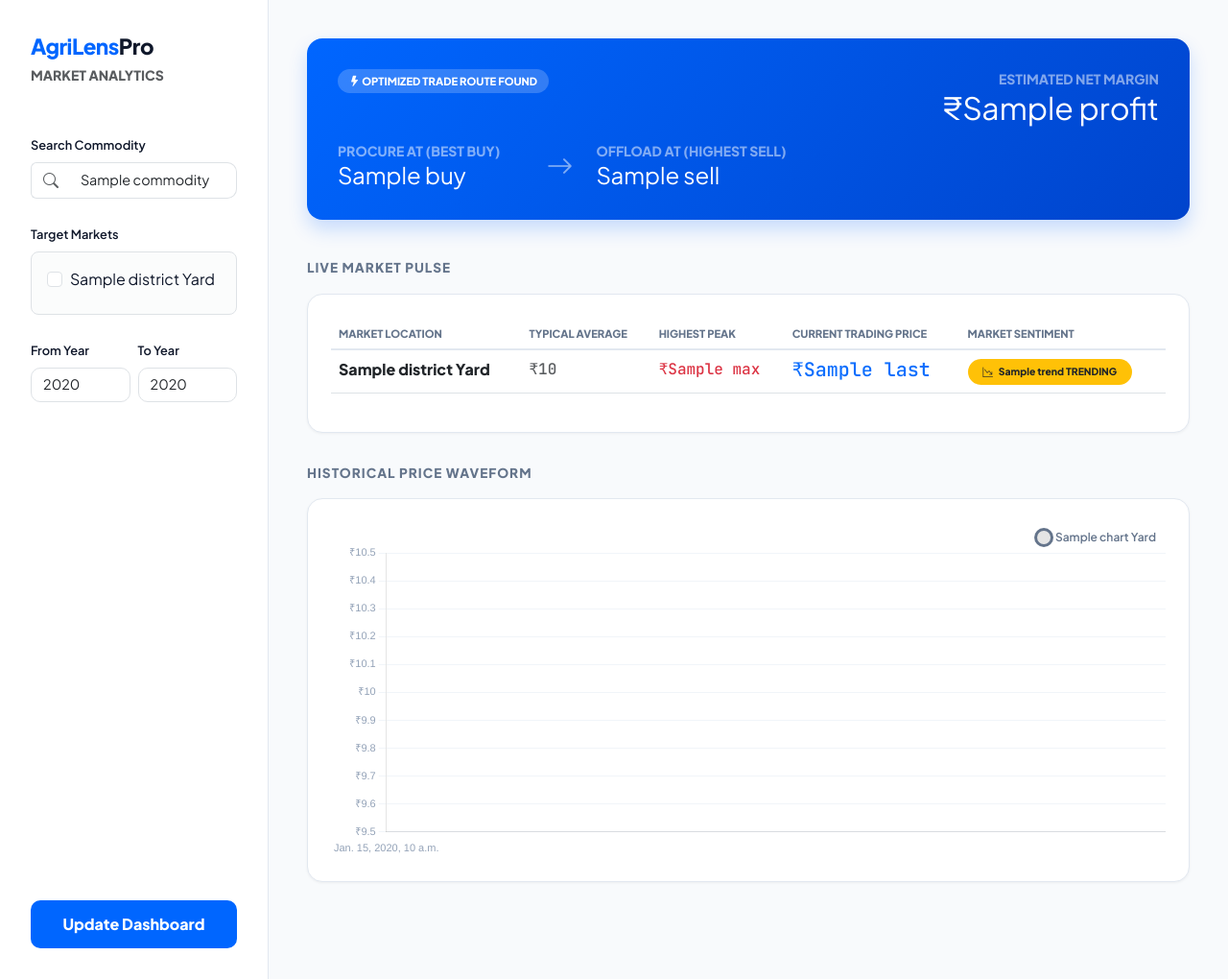
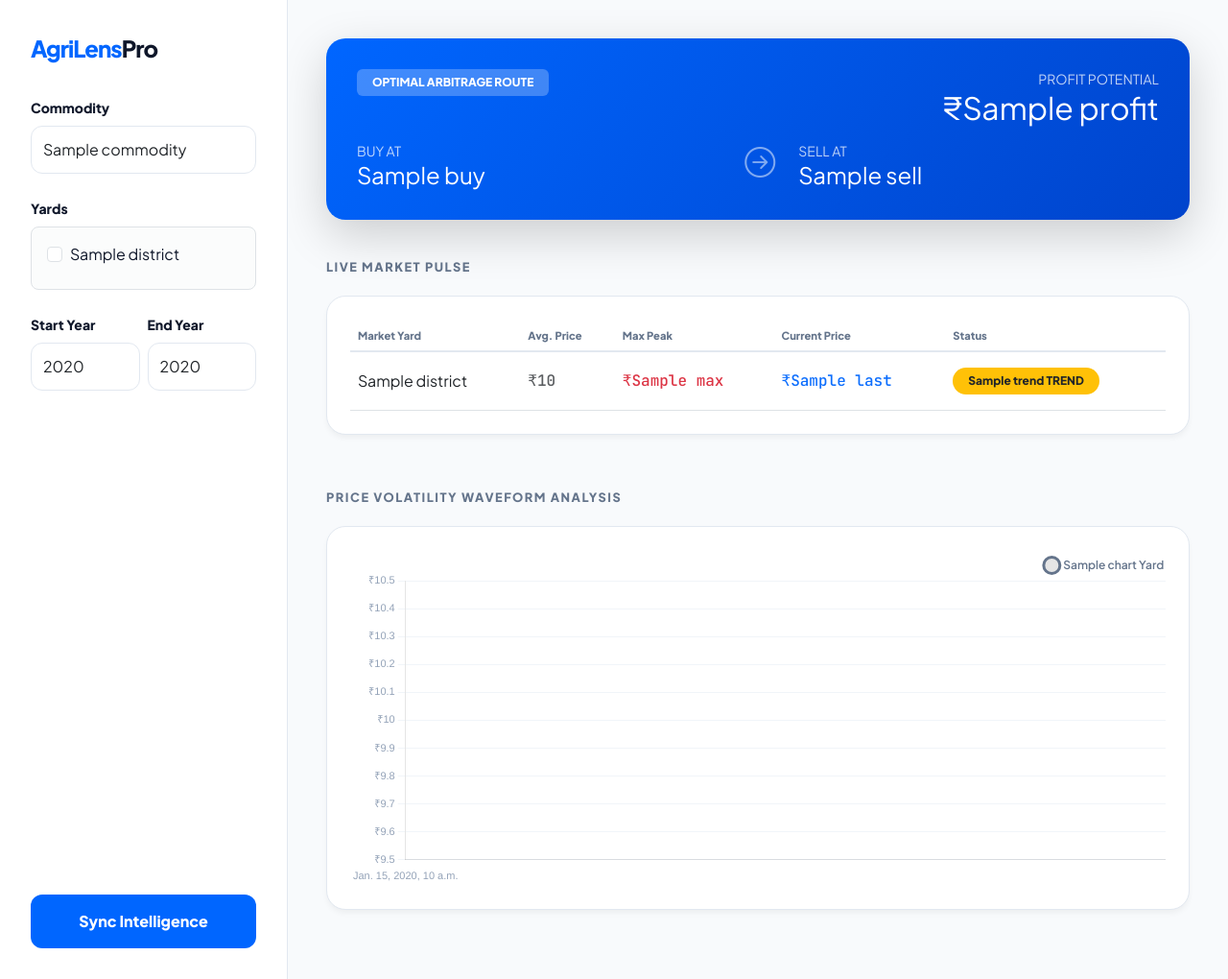
Before and after one commit to DarshanKaladiya/Python-Scripting, a Django app: template market_api_project/market_ui/market_app/templates/comparison_chart.html in a window 1280 px wide. Shown: the whole page at 96% size. Run offline with Django 5.2, Linux system fonts and the light colour scheme; the template is opened without the code that fills it: most values are stand-ins (such as "Sample title", 1, 10 or a date in 2020).

Commit message:
do change for multilanguage problem

```diff
--- a/market_api_project/market_ui/market_app/templates/comparison_chart.html
+++ b/market_api_project/market_ui/market_app/templates/comparison_chart.html
@@ -18,7 +18,6 @@
             --text-dark: #0f172a;
             --text-muted: #64748b;
             --border-soft: #e2e8f0;
-            --success-green: #10b981;
         }
 
         body {
@@ -26,68 +25,61 @@
             font-family: 'Plus Jakarta Sans', sans-serif; display: flex; height: 100vh; overflow: hidden;
         }
 
+        /* SIDEBAR */
         .sidebar {
-            width: 280px; background: var(--card-bg); border-right: 1px solid var(--border-soft);
+            width: 300px; background: var(--card-bg); border-right: 1px solid var(--border-soft);
             display: flex; flex-direction: column; padding: 2rem; z-index: 1000;
         }
 
-        .brand-name { font-weight: 800; font-size: 1.4rem; color: var(--accent-blue); letter-spacing: -0.5px; }
+        .brand-name { font-weight: 800; font-size: 1.5rem; color: var(--accent-blue); letter-spacing: -1px; margin-bottom: 2rem; }
 
+        /* MAIN CONTENT AREA */
         .stage { flex: 1; overflow-y: auto; padding: 2.5rem; }
 
-        /* --- UPDATED CARDS & SECTIONS --- */
         .zenith-card {
             background: var(--card-bg); border: 1px solid var(--border-soft);
-            border-radius: 16px; padding: 1.5rem; margin-bottom: 2rem; box-shadow: 0 1px 3px rgba(0,0,0,0.05);
+            border-radius: 20px; padding: 1.5rem; margin-bottom: 2rem; box-shadow: 0 4px 6px -1px rgba(0,0,0,0.05);
         }
 
-        /* NEW ARBITRAGE DESIGN */
+        /* SMART TRADE SECTION */
         .smart-trade-card {
             background: linear-gradient(135deg, #0066ff 0%, #0044cc 100%);
-            color: white; border: none; border-radius: 16px; padding: 2rem;
-            margin-bottom: 2.5rem; box-shadow: 0 10px 20px rgba(0, 102, 255, 0.2);
+            color: white; border: none; border-radius: 20px; padding: 2rem;
+            margin-bottom: 2.5rem; position: relative; overflow: hidden;
         }
 
-        .trade-badge {
-            background: rgba(255,255,255,0.2); color: white; padding: 4px 12px;
-            border-radius: 50px; font-size: 0.7rem; font-weight: 700; text-transform: uppercase;
-        }
+        .section-header { font-weight: 700; font-size: 0.8rem; color: var(--text-muted); text-transform: uppercase; letter-spacing: 1.5px; margin-bottom: 1.2rem; }
 
-        .section-header { font-weight: 700; font-size: 0.85rem; color: var(--text-muted); text-transform: uppercase; letter-spacing: 1px; margin-bottom: 1rem; }
-
-        /* INPUTS */
-        .form-label { font-weight: 600; font-size: 0.8rem; color: var(--text-dark); }
-        .form-control { border-radius: 10px; font-size: 0.9rem; }
-        .btn-update { background: var(--accent-blue); color: white; font-weight: 700; border-radius: 10px; padding: 0.8rem; border: none; }
+        /* INPUT STYLING */
+        .form-control { border-radius: 12px; padding: 0.75rem; border: 1px solid var(--border-soft); }
+        .btn-update { background: var(--accent-blue); color: white; font-weight: 700; border-radius: 12px; padding: 1rem; border: none; transition: 0.3s; cursor: pointer; }
+        .btn-update:hover { background: #0052cc; transform: translateY(-2px); }
 
         .mono { font-family: 'JetBrains Mono', monospace; }
-        .table thead th { font-size: 0.7rem; color: var(--text-muted); text-transform: uppercase; border-bottom: 2px solid var(--border-soft); }
+
+        /* TABLE STYLING */
+        .table thead th { font-size: 0.7rem; color: var(--text-muted); border-bottom: 2px solid var(--border-soft); }
+        .table tbody td { padding: 1rem 0.5rem; vertical-align: middle; }
     </style>
 </head>
 <body>
 
     <div class="sidebar">
-        <div class="brand-area mb-5">
-            <div class="brand-name">AgriLens<span style="color:var(--text-dark)">Pro</span></div>
-            <small class="text-muted fw-bold">MARKET ANALYTICS</small>
-        </div>
+        <div class="brand-name">AgriLens<span style="color:var(--text-dark)">Pro</span></div>
 
         <form method="GET" class="d-flex flex-column h-100">
             <div class="mb-4">
-                <label class="form-label">Search Commodity</label>
-                <div class="input-group">
-                    <span class="input-group-text bg-white border-end-0"><i class="bi bi-search text-muted"></i></span>
-                    <input type="text" name="commodity" class="form-control border-start-0" value="{{ commodity }}" placeholder="Search Asset...">
-                </div>
+                <label class="fw-bold mb-2 small">Commodity</label>
+                <input type="text" name="commodity" class="form-control" value="{{ commodity }}" placeholder="e.g. Wheat, Cotton">
             </div>
 
             <div class="mb-4">
-                <label class="form-label">Target Markets</label>
+                <label class="fw-bold mb-2 small">Yards</label>
                 <div class="p-3 border rounded-3 bg-light bg-opacity-50">
                     {% for d in all_districts %}
                     <div class="form-check mb-2">
                         <input class="form-check-input" type="checkbox" name="districts" value="{{ d }}" id="chk_{{ d }}" {% if d in selected_districts %}checked{% endif %}>
-                        <label class="form-check-label fw-600" for="chk_{{ d }}">{{ d }} Yard</label>
+                        <label class="form-check-label fw-600" for="chk_{{ d }}">{{ d }}</label>
                     </div>
                     {% endfor %}
                 </div>
@@ -95,38 +87,44 @@
 
             <div class="row g-2 mb-4">
                 <div class="col-6">
-                    <label class="form-label">From Year</label>
+                    <label class="fw-bold mb-2 small">Start Year</label>
                     <input type="number" name="start_year" class="form-control" value="{{ start_year }}">
                 </div>
                 <div class="col-6">
-                    <label class="form-label">To Year</label>
+                    <label class="fw-bold mb-2 small">End Year</label>
                     <input type="number" name="end_year" class="form-control" value="{{ end_year }}">
                 </div>
             </div>
 
-            <button type="submit" class="btn btn-update w-100 mt-auto">Update Dashboard</button>
+            <button type="submit" class="btn btn-update w-100 mt-auto">Sync Intelligence</button>
         </form>
     </div>
 
     <div class="stage">
 
+        {% if api_error %}
+        <div class="alert alert-warning border-0 shadow-sm mb-4">
+            <i class="bi bi-exclamation-triangle-fill me-2"></i> {{ api_error }}
+        </div>
+        {% endif %}
+
         {% if arbitrage %}
-        <div class="smart-trade-card">
+        <div class="smart-trade-card shadow-lg">
             <div class="d-flex justify-content-between align-items-start mb-3">
-                <span class="trade-badge"><i class="bi bi-lightning-fill"></i> Optimized Trade Route Found</span>
+                <span class="badge bg-white bg-opacity-25 px-3 py-2">OPTIMAL ARBITRAGE ROUTE</span>
                 <div class="text-end">
-                    <div class="small text-white-50 fw-bold">ESTIMATED NET MARGIN</div>
+                    <div class="small opacity-75">PROFIT POTENTIAL</div>
                     <h2 class="fw-800 mb-0">₹{{ arbitrage.profit }}</h2>
                 </div>
             </div>
             <div class="d-flex align-items-center">
-                <div class="me-4">
-                    <div class="small text-white-50 fw-bold">PROCURE AT (BEST BUY)</div>
+                <div class="flex-grow-1">
+                    <div class="small opacity-75">BUY AT</div>
                     <div class="h4 fw-800 mb-0">{{ arbitrage.buy }}</div>
                 </div>
-                <i class="bi bi-arrow-right h3 mb-0 mx-4 opacity-50"></i>
-                <div>
-                    <div class="small text-white-50 fw-bold">OFFLOAD AT (HIGHEST SELL)</div>
+                <i class="bi bi-arrow-right-circle h2 px-4 opacity-50"></i>
+                <div class="flex-grow-1">
+                    <div class="small opacity-75">SELL AT</div>
                     <div class="h4 fw-800 mb-0">{{ arbitrage.sell }}</div>
                 </div>
             </div>
@@ -134,31 +132,30 @@
         {% endif %}
 
         <div class="row">
-            <div class="col-12">
+            <div class="col-12 mb-4">
                 <div class="section-header">Live Market Pulse</div>
                 <div class="zenith-card">
                     <div class="table-responsive">
-                        <table class="table">
+                        <table class="table mb-0">
                             <thead>
                                 <tr>
-                                    <th>Market Location</th>
-                                    <th>Typical Average</th>
-                                    <th>Highest Peak</th>
-                                    <th>Current Trading Price</th>
-                                    <th>Market Sentiment</th>
+                                    <th>Market Yard</th>
+                                    <th>Avg. Price</th>
+                                    <th>Max Peak</th>
+                                    <th>Current Price</th>
+                                    <th>Status</th>
                                 </tr>
                             </thead>
                             <tbody>
                                 {% for s in summary_stats %}
                                 <tr>
-                                    <td class="fw-bold">{{ s.district }} Yard</td>
+                                    <td class="fw-800">{{ s.district }}</td>
                                     <td class="mono text-muted">₹{{ s.avg }}</td>
                                     <td class="mono text-danger">₹{{ s.max }}</td>
-                                    <td class="mono fw-800 text-primary h5 mb-0">₹{{ s.last }}</td>
+                                    <td class="mono fw-800 text-primary">₹{{ s.last }}</td>
                                     <td>
-                                        <span class="badge {% if s.trend == 'UP' %}bg-success{% else %}bg-warning text-dark{% endif %} rounded-pill px-3 py-2" style="font-size: 0.65rem;">
-                                            <i class="bi {% if s.trend == 'UP' %}bi-graph-up-arrow{% else %}bi-graph-down-arrow{% endif %} me-1"></i>
-                                            {{ s.trend }} TRENDING
+                                        <span class="badge {% if s.trend == 'UP' %}bg-success{% else %}bg-warning text-dark{% endif %} px-3 py-2 rounded-pill">
+                                            {{ s.trend }} TREND
                                         </span>
                                     </td>
                                 </tr>
@@ -170,8 +167,8 @@
             </div>
 
             <div class="col-12">
-                <div class="section-header">Historical Price Waveform</div>
-                <div class="zenith-card" style="height: 400px;">
+                <div class="section-header">Price Volatility Waveform Analysis</div>
+                <div class="zenith-card" style="min-height: 400px;">
                     <canvas id="marketChart"></canvas>
                 </div>
             </div>
--- a/market_api_project/market_ui/market_app/urls.py
+++ b/market_api_project/market_ui/market_app/urls.py
@@ -3,5 +3,5 @@
 
 urlpatterns = [
     # Change 'views.dashboard' to 'views.price_comparison_chart'
-    path('', views.price_comparison_chart, name='comparison_chart'),
+    path('', views.comparison_chart_view, name='comparison_chart'),
 ]
```
Also changed, not shown: market_api_project/market_ui/market_app/views.py (+53 -37 lines).
